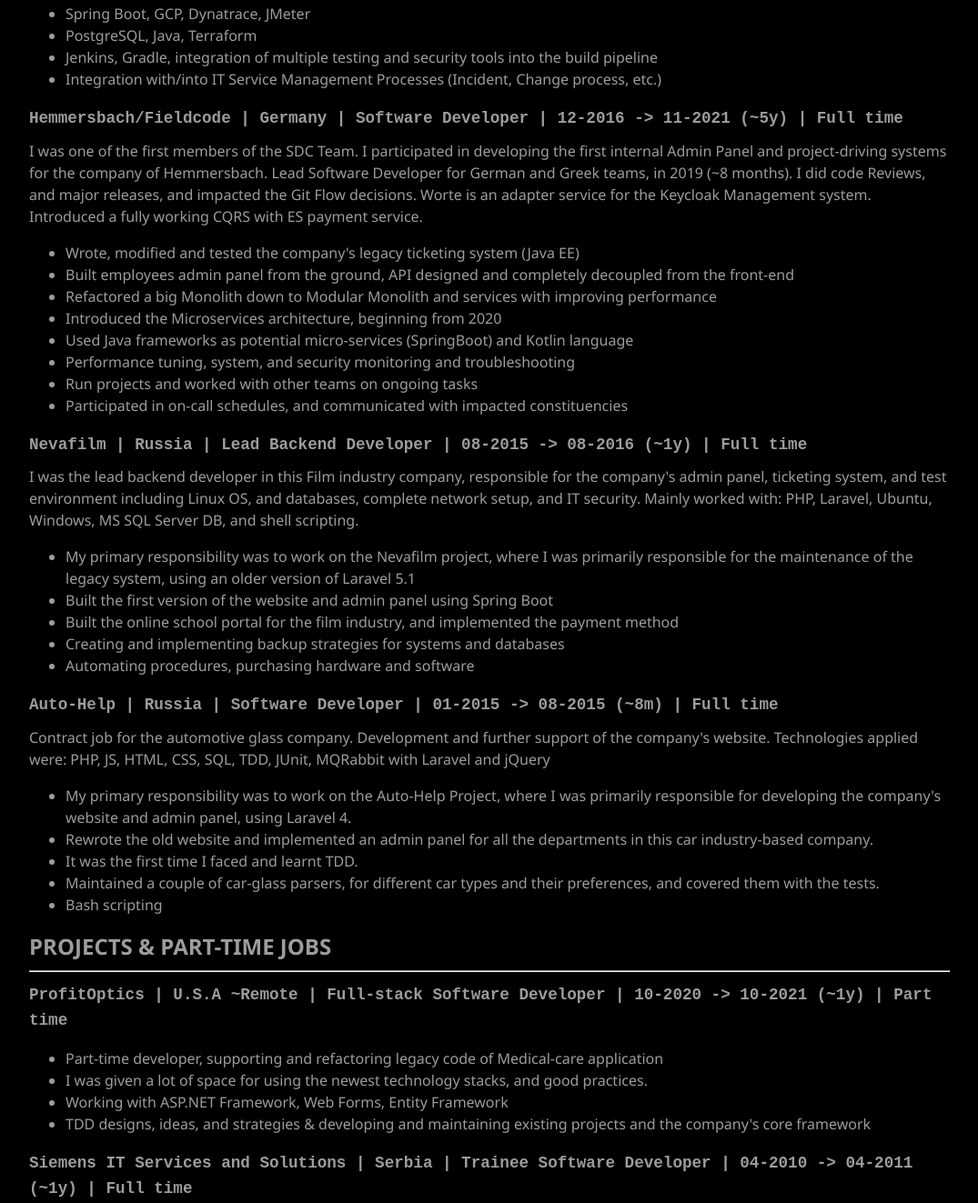
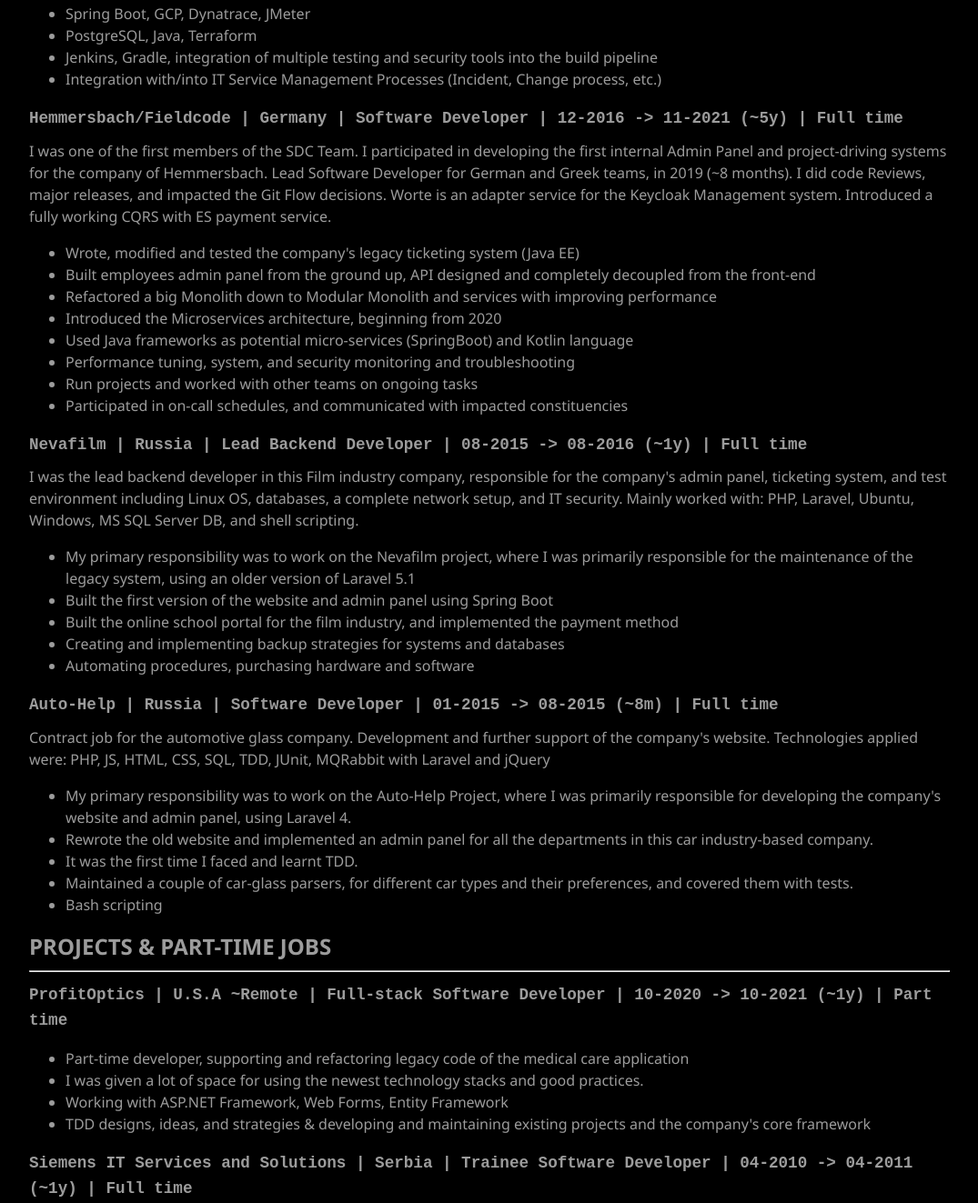
Before and after one commit to NemanyaM/NemanyaM.github.io, a plain HTML site: page index.html in a window 1280 px wide. Shown: the part 920-2243 px from the top of the page at 91% size, without its empty margins (102-1177 px from the left). Drawn offline with Linux system fonts and the light colour scheme.

Commit message:
Update index.html

```diff
--- a/index.html
+++ b/index.html
@@ -7,11 +7,11 @@
   <meta charset="UTF-8" />
   <meta http-equiv="X-UA-Compatible" content="IE=edge" />
   <meta name="viewport" content="width=device-width, initial-scale=1" />
-  <meta name="description" content="Software Developer with ten years of expeience in web development and IT." />
+  <meta name="description" content="Software Developer with ten years of experience in web development and IT." />
   <meta name="author" content="Nemanja Milosavljevic">
   <link rel="canonical" href="https://nemanyam.github.io/" />
   <meta property="og:title" content="Nemanja Milosavljevic - Software Developer" />
-  <meta property="og:description" content="Software Developer with ten years of expeience in web development and IT." />
+  <meta property="og:description" content=" Software Developer with ten years of experience in web development and IT." />
   <meta property="og:image" content="https://github.com/NemanyaM.png" />
   <meta property="og:image:width" content="1200" />
   <meta property="og:image:height" content="627" />
@@ -121,7 +121,7 @@
     <p>Expectations &amp; Tasks:</p>
     <ul>
       <li>Working in a Customer Data team with high load traffic of 100 million users, occasionally, the load rises to 14k requests per second.</li>
-      <li>Work on improving the codebase performance on the backend and cloud-based services hosted on the Google Cloud Platform ~GCP.</li>
+      <li>Work on improving the codebase performance on the backend and cloud-based services hosted on the Google Cloud Platform ~ GCP </li>
       <li>Help implement monitoring and diagnostics tools.</li>
       <li>Be part of a Scrum team, working on multiple tools.</li>
       <li>Documentation of work items and training of team members and other involved parties</li>
@@ -139,12 +139,12 @@
 
     <p><h3><strong><code>Hemmersbach/Fieldcode | Germany | Software Developer | 12-2016 -&gt; 11-2021 (~5y) | Full time</code></strong></h3></p>
 
-    <p>I was one of the first members of the SDC Team. I participated in developing the first internal Admin Panel and project-driving systems for the company of Hemmersbach. Lead Software Developer for German and Greek teams, in 2019 (~8 months). I did code Reviews, and major releases, and impacted the Git Flow decisions. Worte is an adapter service for the Keycloak Management system. Introduced a fully working CQRS with ES payment service.
+    <p>I was one of the first members of the SDC Team. I participated in developing the first internal Admin Panel and project-driving systems for the company of Hemmersbach. Lead Software Developer for German and Greek teams, in 2019 (~8 months). I did code Reviews, major releases, and impacted the Git Flow decisions. Worte is an adapter service for the Keycloak Management system. Introduced a fully working CQRS with ES payment service.
     </p>
 
     <ul>
       <li>Wrote, modified and tested the company's legacy ticketing system (Java EE)</li>
-      <li>Built employees admin panel from the ground, API designed and completely decoupled from the front-end</li>
+      <li>Built employees admin panel from the ground up, API designed and completely decoupled from the front-end</li>
       <li>Refactored a big Monolith down to Modular Monolith and services with improving performance</li>
       <li>Introduced the Microservices architecture, beginning from 2020</li>
       <li>Used Java frameworks as potential micro-services (SpringBoot) and Kotlin language</li>
@@ -157,7 +157,7 @@
 
     <p>I was the lead backend developer in this Film industry company, responsible for the
       company's admin panel, ticketing system, and test environment
-      including Linux OS, and databases, complete network setup, and IT security.
+      including Linux OS, databases, a complete network setup, and IT security.
       Mainly worked with: PHP, Laravel, Ubuntu, Windows,
       MS SQL Server DB, and shell scripting.</p>
 
@@ -179,15 +179,15 @@
       <li>My primary responsibility was to work on the Auto-Help Project, where I was primarily responsible for developing the company's website and admin panel, using Laravel 4.</li>
       <li>Rewrote the old website and implemented an admin panel for all the departments in this car industry-based company.</li>
       <li>It was the first time I faced and learnt TDD.</li>
-      <li>Maintained a couple of car-glass parsers, for different car types and their preferences, and covered them with the tests.</li>
+      <li>Maintained a couple of car-glass parsers, for different car types and their preferences, and covered them with tests.</li>
       <li>Bash scripting</li>
     </ul>
 
     <h2><strong>PROJECTS & PART-TIME JOBS</strong></h2><hr>
     <p><h3><strong><code>ProfitOptics | U.S.A ~Remote | Full-stack Software Developer | 10-2020 -&gt; 10-2021 (~1y) | Part time</code></strong></h3></p>
     <ul>
-      <li>Part-time developer, supporting and refactoring legacy code of Medical-care application</li>
-      <li>I was given a lot of space for using the newest technology stacks, and good practices.</li>
+      <li>Part-time developer, supporting and refactoring legacy code of the medical care application</li>
+      <li>I was given a lot of space for using the newest technology stacks and good practices.</li>
       <li>Working with ASP.NET Framework, Web Forms, Entity Framework</li>
       <li>TDD designs, ideas, and strategies & developing and maintaining existing projects and the company's core framework</li>
     </ul>
@@ -210,7 +210,7 @@
     <ul>
       <li>I live in Nuremberg, Germany</li>
       <li>I am married, since 2016</li>
-      <li>I speak proficient English, Russian, Serbian and Croatian, very good German, and limited Italian</li>
+      <li>I speak proficient English, Russian, Serbian, German, Scots, and limited Italian</li>
       <li>Passionate Climber and Skier</li>
       <li>Animal Rescue</li>
       <li>Mathematics, Machine Learning</li>
```
